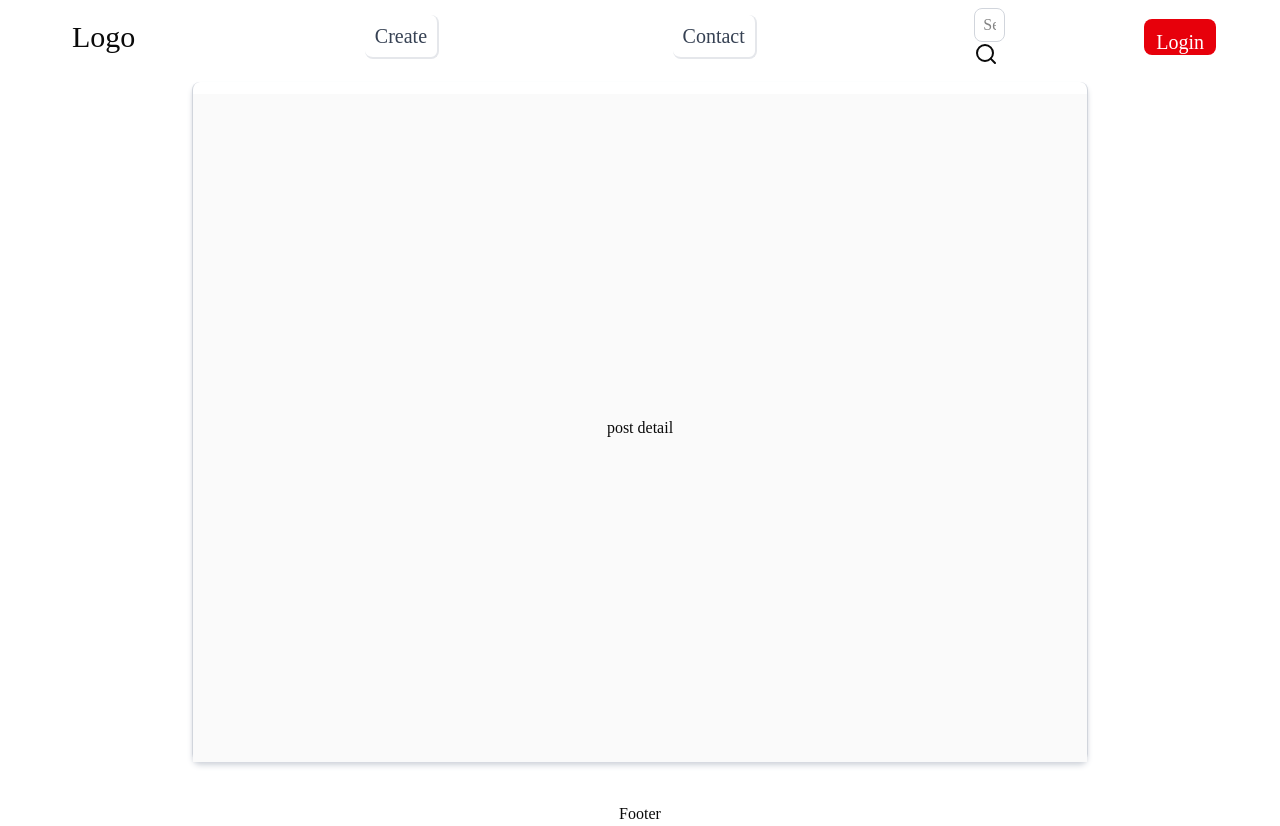
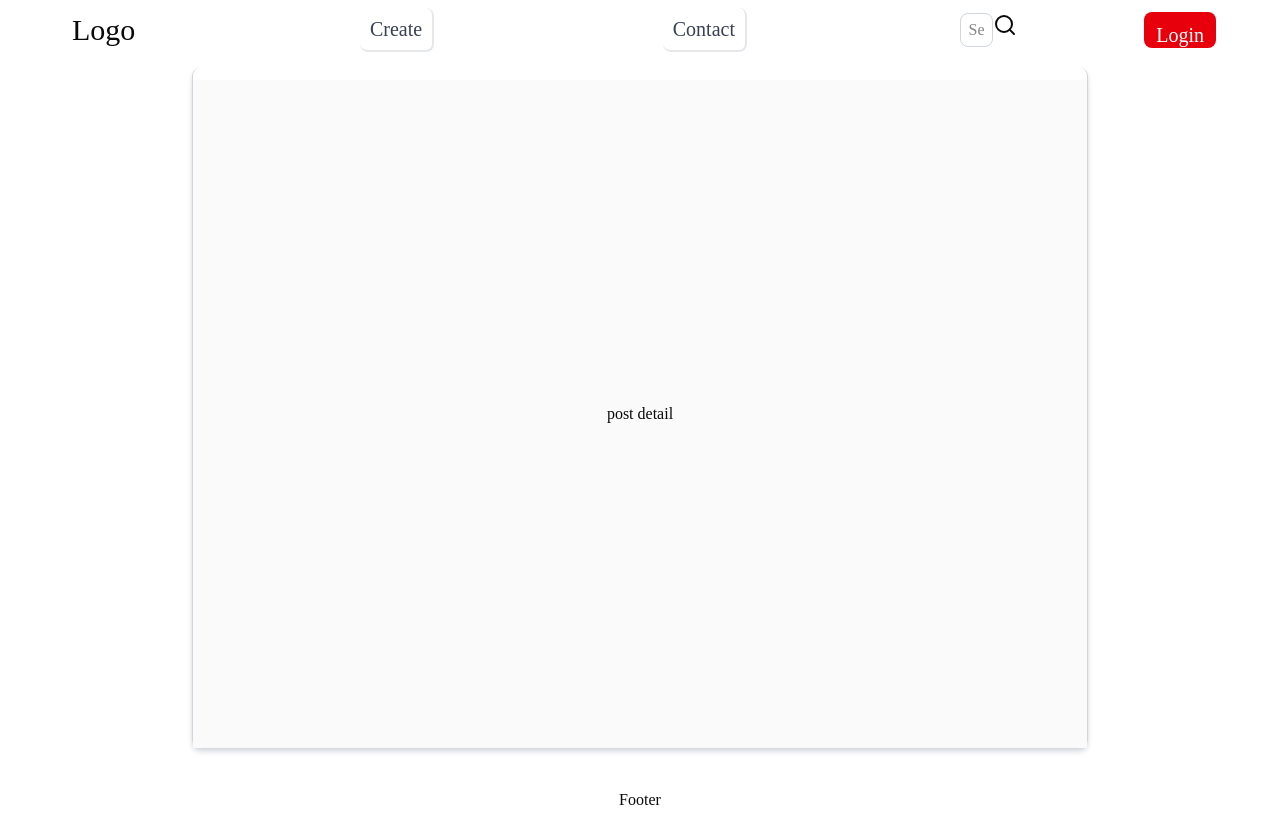
Before and after one commit to PREPMND/BlogMait, a Next.js app: page / in a window 1280 px wide. Built offline with nearby package versions, Linux system fonts and the light colour scheme.

Commit message:
Aug 5, 2026, 3:40 PM

```diff
--- a/components/layout/header.tsx
+++ b/components/layout/header.tsx
@@ -31,7 +31,7 @@ export default function Header() {
                 </nav>
             </div>
             <div className="flex justify-center items-center gap-2 md:gap-4">
-                <div className="hidden  md:block">
+                <div className="hidden  md:flex">
                     <input className="w-[20%] border border-gray-300 rounded-md py-1 px-2 focus:outline-none focus:ring-2 focus:ring-blue-500" placeholder="Search...">
                     </input>
                     <Search/>
```
